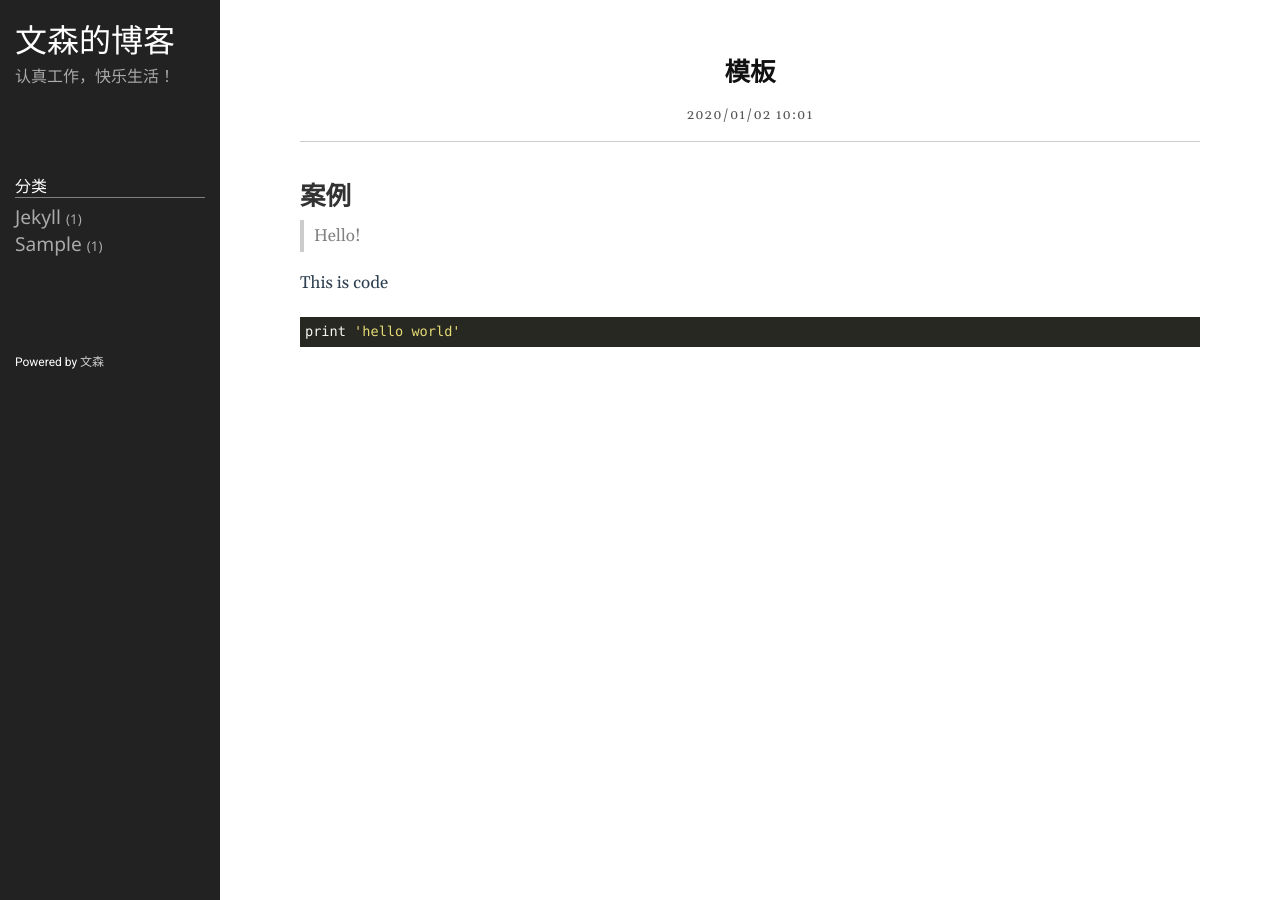
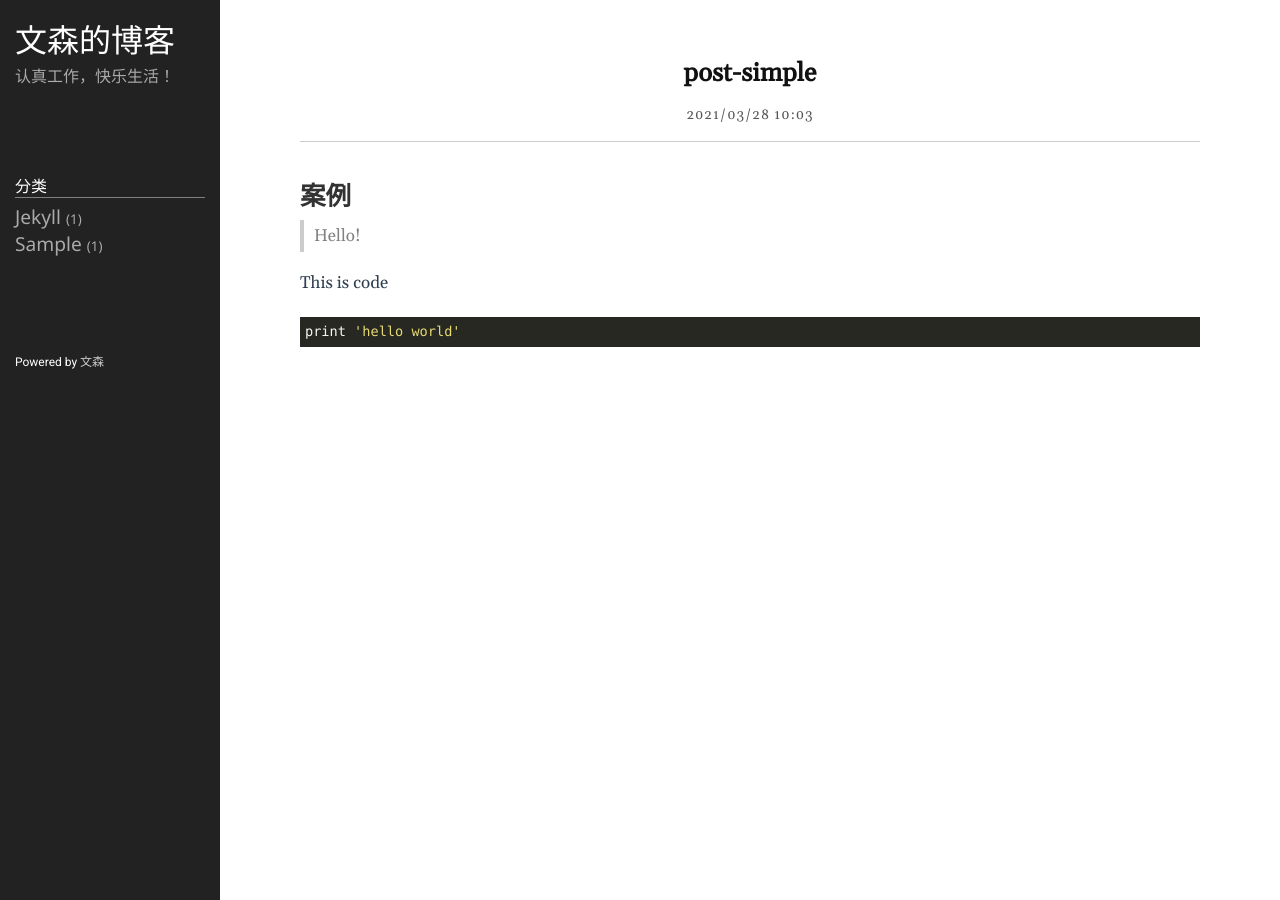
Before and after one commit to Vincent-0112/Vincent-0112.github.io, a Jekyll site: the page built from _posts/2021-03-28-post-simple.markdown, in a window 1280 px wide. Built offline with Jekyll 4.4.1, drawn with Linux system fonts in a browser that asks for light colours.

Commit message:
Update and rename 2020-01-02-post1.markdown to 2021-03-28-post-simple.markdown

```diff
--- a/_posts/2020-01-02-post1.markdown
+++ b/_posts/2021-03-28-post-simple.markdown
@@ -1,7 +1,7 @@
 ---
 layout: post
-title: 模板
-date: 2020-01-02 19:20:23 +0900
+title: post-simple
+date: 2021-03-28 19:20:23 +0900
 category: sample
 ---
 # 案例
```
